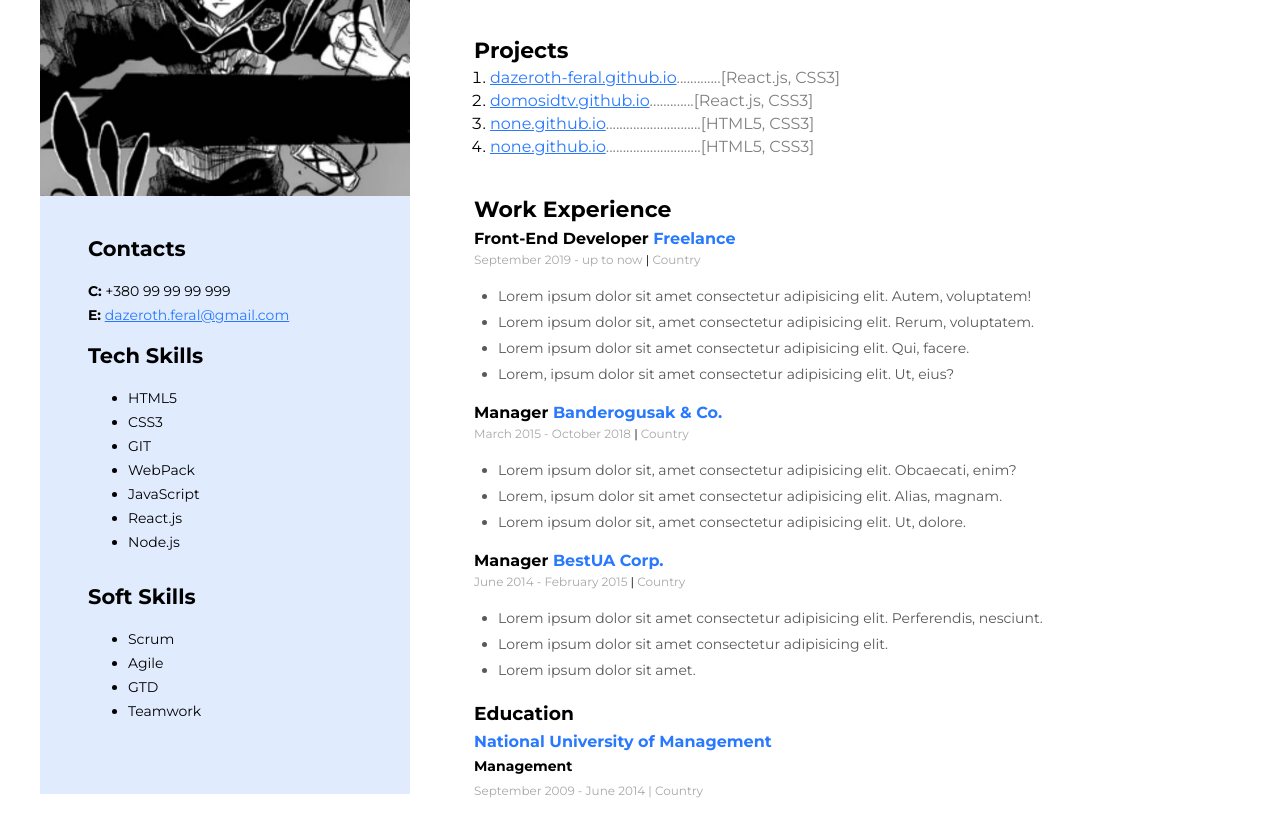
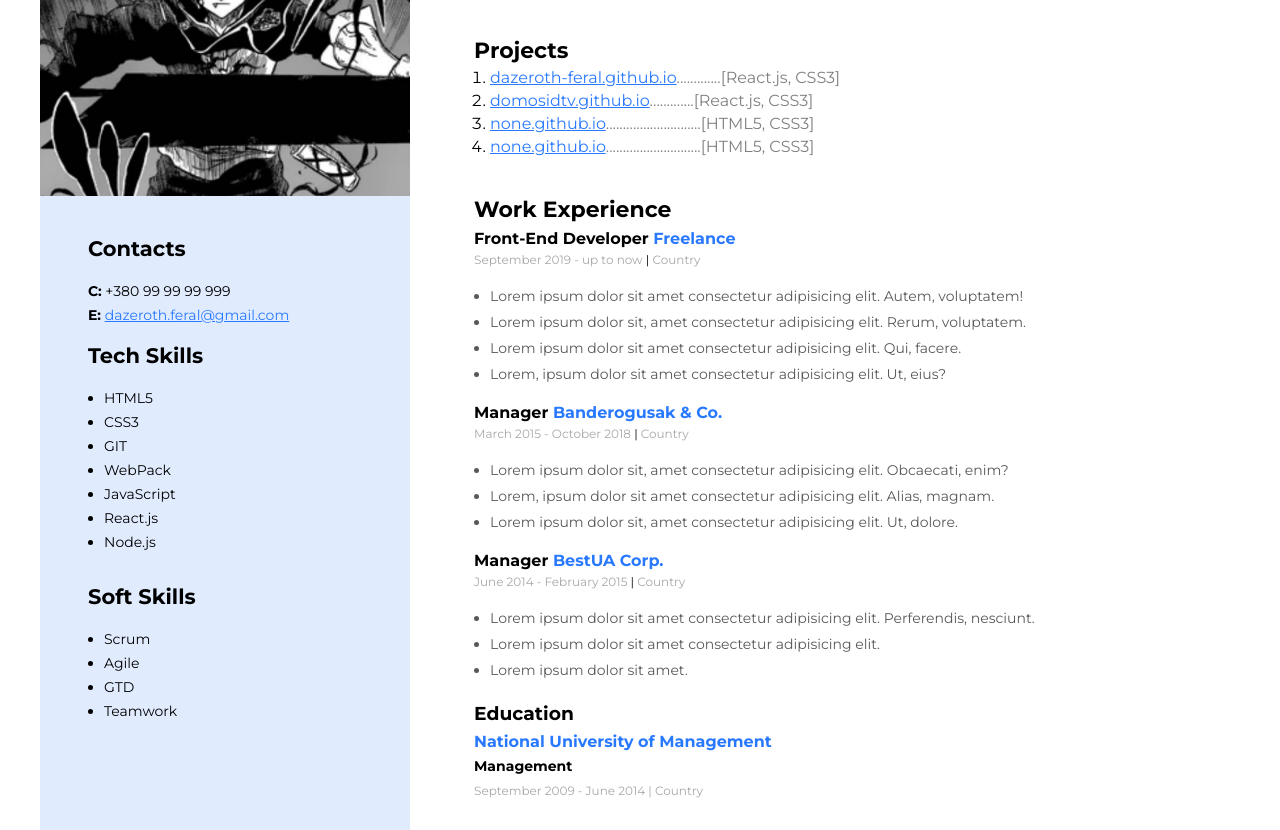
Before and after one commit to dazeroth-feral/goItMarafonSite, a plain HTML site: page index.html in a window 1280 px wide. Shown: the part 198-1028 px from the top of the page. Drawn offline with Linux system fonts and the light colour scheme.

Commit message:
поміж-качковий коміт

```diff
--- a/css/style.css
+++ b/css/style.css
@@ -2,7 +2,7 @@ body{
     font-family: Montserrat;
 
     max-width: 1200px;
-    margin: 0 auto 32px auto;
+    margin: 0 auto;
     padding: 0 16px;
 }
     .wrapper{
@@ -73,7 +73,7 @@ body{
                         color: #A8A8A8;
                     }
                     .workExperience > div > ul{
-                        padding-left: 24px;
+                        padding-left: 16px;
                     }
                     .workExperience > div > ul > li{
                         padding: 4px 0;
@@ -97,6 +97,8 @@ body{
                 .education > p:last-child{
                     font-size: 12px;
                     font-weight: 400;
+
+                    margin-bottom: 32px;
 
                     color: #A8A8A8;
                 }
@@ -134,8 +136,8 @@ body{
                     line-height: 24px;
                 }
                 /* Remove mergin from lists */
-                .sideBarTextContent > div > ul{
-                    padding-left: 24px;
+                .UL{
+                    padding-left: 16px;
                 }
 
 /* ASSETS */
--- a/index.html
+++ b/index.html
@@ -108,7 +108,7 @@
                 <div class="techSkills">
                     <h2>Tech Skills</h2>
 
-                    <ul>
+                    <ul class="UL">
                         <li>HTML5</li>
                         <li>CSS3</li>
                         <li>GIT</li>
@@ -123,7 +123,7 @@
                 <div class="softSkills">
                     <h2>Soft Skills</h2>
 
-                    <ul>
+                    <ul class="UL">
                         <li>Scrum</li>
                         <li>Agile</li>
                         <li>GTD</li>
```
